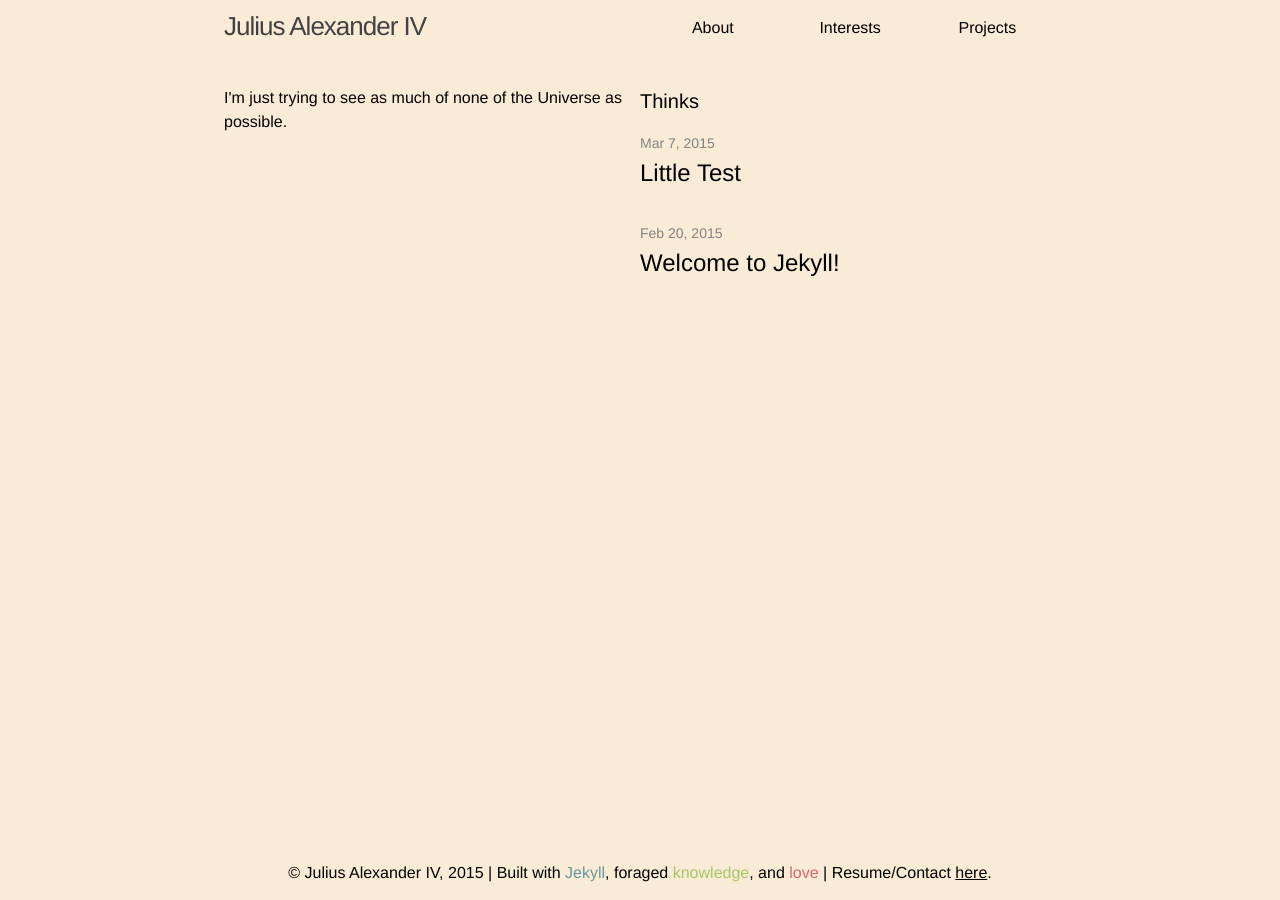
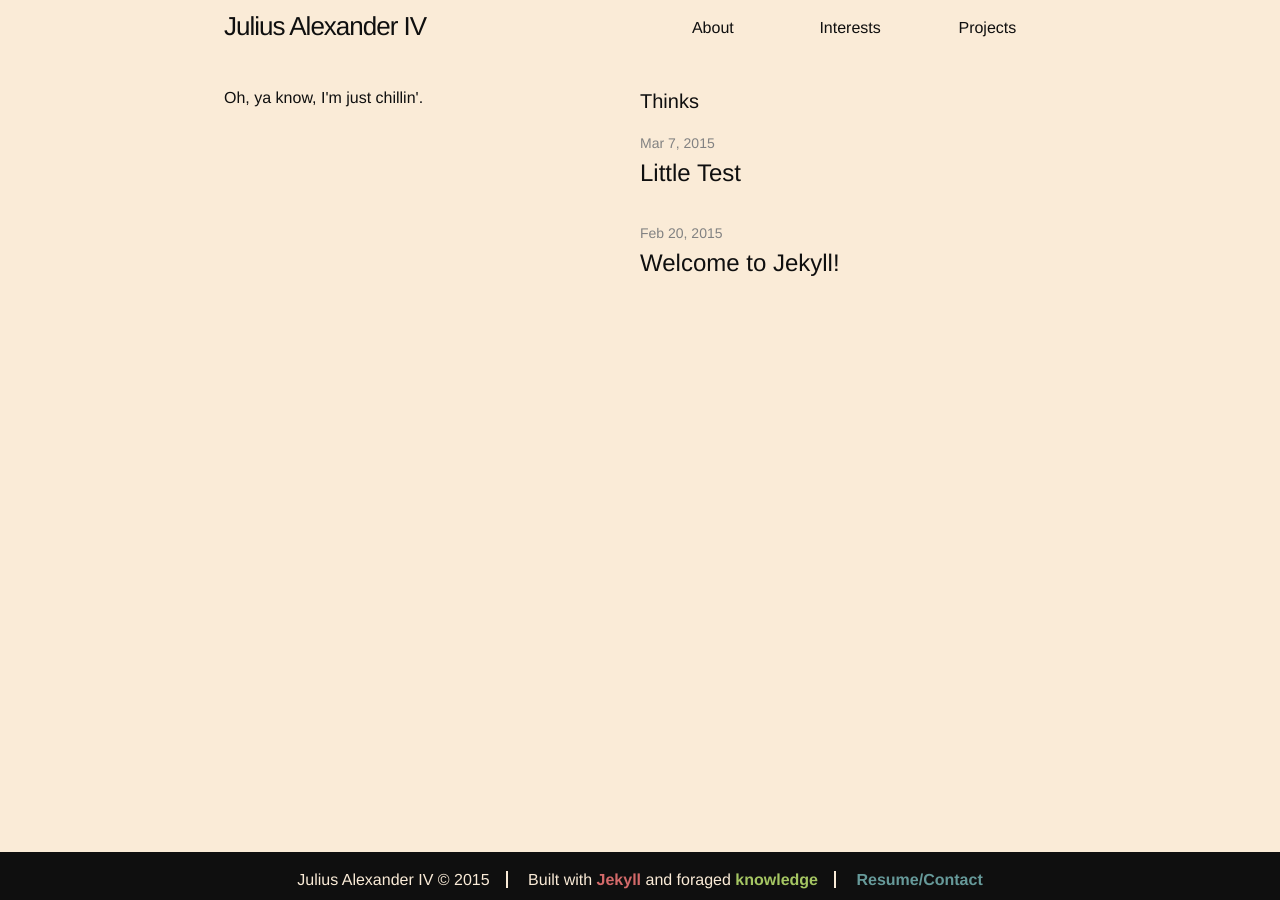
Before and after one commit to juliusiv/juliusiv.github.io, a Jekyll site: the page built from index.html, in a window 1280 px wide. Built offline with Jekyll 4.4.1, drawn with Linux system fonts in a browser that asks for light colours; nearby versions of some CDN libraries.

Commit message:
Updated various things, including the footer.

```diff
--- a/_config.yml
+++ b/_config.yml
@@ -3,7 +3,7 @@ title: Julius Alexander IV
 email: your-email@domain.com
 # > means to ignore newlines until "baseurl:"
 description: >
-  This site was built with Jekyll, foraged knowledge, and love.
+  This site was built with Jekyll and foraged knowledge.
 
 baseurl: "" # the subpath of your site, e.g. /blog/
 url: "http://localhost:4000" # the base hostname & protocol for your site
--- a/_includes/footer.html
+++ b/_includes/footer.html
@@ -1,5 +1,7 @@
-<footer class="site-footer">
+<footer id="site-footer">
   <div class="wrapper">
-  <p class="text">&copy Julius Alexander IV, 2015 | Built with <span class="blue">Jekyll</span>, foraged <span class="green">knowledge</span>, and <span class="red">love</span> | Resume/Contact <a href="assets/resume.pdf" class="resume">here</a>.</p>
+    <p class="border">Julius Alexander IV &copy 2015</p>
+    <p class="border">Built with <span class="red bold">Jekyll</span> and foraged <span class="green bold">knowledge</span></p>
+    <p><a href="assets/resume.pdf" class="resume blue bold">Resume/Contact</a></p>
   </div>
 </footer>
--- a/_sass/_base.sass
+++ b/_sass/_base.sass
@@ -67,10 +67,9 @@ h1, h2, h3, h4, h5, h6
 
 // Links
 a
-  color: $brand-color
+  color: $text-color
   text-decoration: none
   &:hover
-    color: $brand-color
     text-decoration: underline
 
 .inline-a
@@ -80,7 +79,7 @@ a
 // Blockquotes
 blockquote
   color: $grey-color
-  border-left: 4px solid $grey-color-light
+  border-left: 4px solid $grey-color-lighter
   padding-left: $spacing-unit / 2
   font-size: 18px
   letter-spacing: -1px
@@ -93,7 +92,7 @@ blockquote
 pre,
 code
   font-size: 15px
-  border: 1px solid $grey-color-light
+  border: 1px solid $grey-color-lighter
   border-radius: 3px
   background-color: #eef
 
--- a/_sass/_layout.sass
+++ b/_sass/_layout.sass
@@ -4,8 +4,10 @@
   color: $green-background
 .blue
   color: $blue-background
-.resume
+.resume:hover
   text-decoration: underline
+.bold
+  font-weight: bold
 
 .home
   position: relative
@@ -44,7 +46,7 @@
   float: left
   &,
   &:visited
-    color: $grey-color-dark
+    color: $grey-color-darkest
 
 .site-nav
   float: right
@@ -85,7 +87,7 @@
     top: 9px
     right: 30px
     background-color: $background-color
-    border: 1px solid $grey-color-light
+    border: 1px solid $grey-color-lighter
     border-radius: 5px
     text-align: right
     .menu-icon
@@ -100,7 +102,7 @@
         width: 18px
         height: 15px
         path
-          fill: $grey-color-dark
+          fill: $grey-color-darkest
     .trigger
       clear: both
       display: none
@@ -114,19 +116,24 @@
 /**
  ** Site footer
  */
-.site-footer
+#site-footer
   padding: 1em 0 0 0
-  background-color: $background-color
+  background-color: $grey-color-darkest
   min-height: 2em
   min-width: 100%
   // margin: 1em
   // display: block
   position: absolute
   bottom: 0
-  color: $text-color
+  color: $white-color
   @extend %clearfix
   text-align: center
-  display: block
+  p
+    display: inline
+    padding-right: 1em
+    padding-left: 1em
+  .border
+    border-right: 2px solid $white-color
 
 +media-query($on-laptop)
   .footer-col-1,
--- a/css/main.sass
+++ b/css/main.sass
@@ -11,40 +11,35 @@ $base-line-height: 1.5
 
 $spacing-unit: 30px
 
-$brand-color: black
-
 $radius: .25em
 
 // Off-white
 $white-color: #FAEBD7
 $border-color: $white-color
-
 $background-color: $white-color
 
 // Blue background, used on About page
-$text-color: black
 $blue-background: #669999
 $dark-blue: #226666
 
 // Red background, used on Interests page
-$text-color: black
 // $red-background: #FFAAAA
 // $red-background: #AA3939
 $red-background: #D46A6A
 $dark-red: #550000
 
 // Green background, used on Projects page
-$text-color: black
+// $green-background: #7B9F35
 // $green-background: #D4EE9F
-// $green-background: #7B9F35
 $green-background: #A5C663
 $dark-green: #354F00
 
+$grey-color: #828282
+$grey-color-lighter: lighten($grey-color, 40%)
+$grey-color-darker: darken($grey-color, 25%)
+$grey-color-darkest: darken($grey-color, 45%)
 
-$grey-color: #828282
-$grey-color-light: lighten($grey-color, 40%)
-$grey-color-dark: darken($grey-color, 25%)
-
+$text-color: $grey-color-darkest
 // Width of the content area
 $content-width: 800px
 
--- a/index.html
+++ b/index.html
@@ -4,7 +4,7 @@ layout: default
 
 <div class="home">
   <div id="welcome">
-    <p>I'm just trying to see as much of none of the Universe as possible.</p>
+    <p>Oh, ya know, I'm just chillin'.</p>
   </div>
 
   <div class="posts">
```
Also changed, not shown: README.md.
